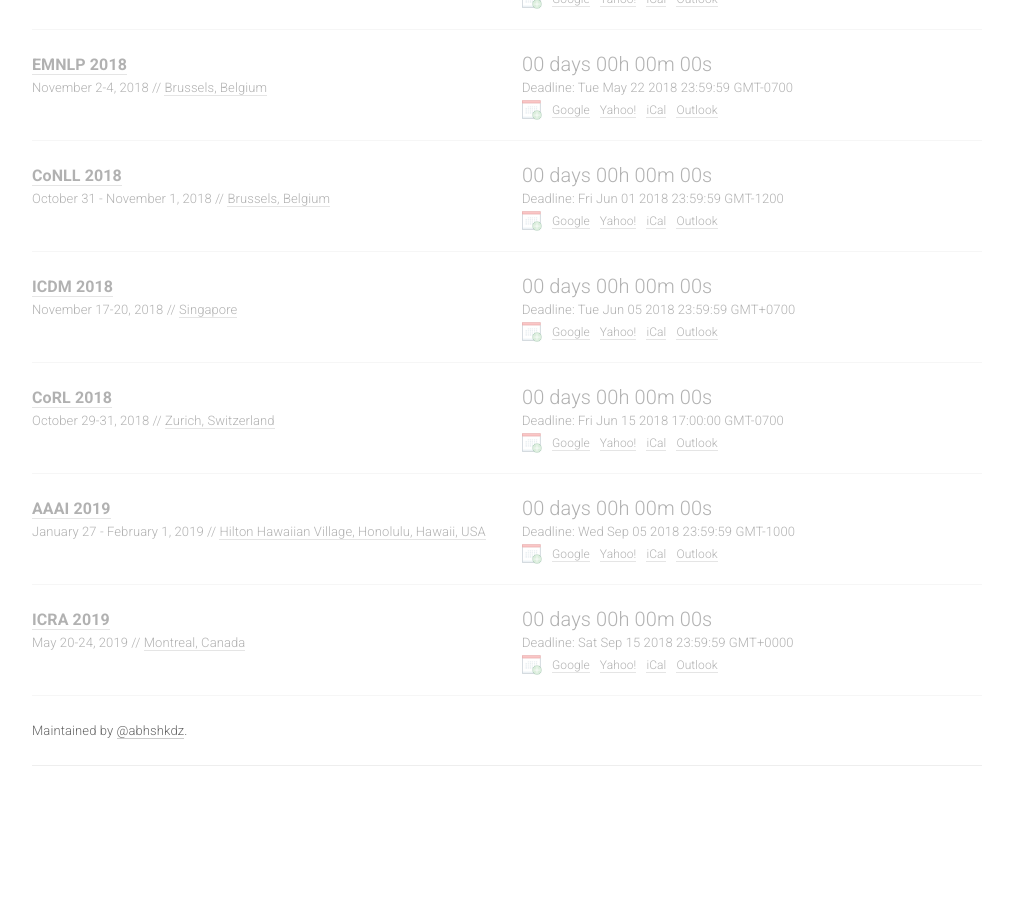
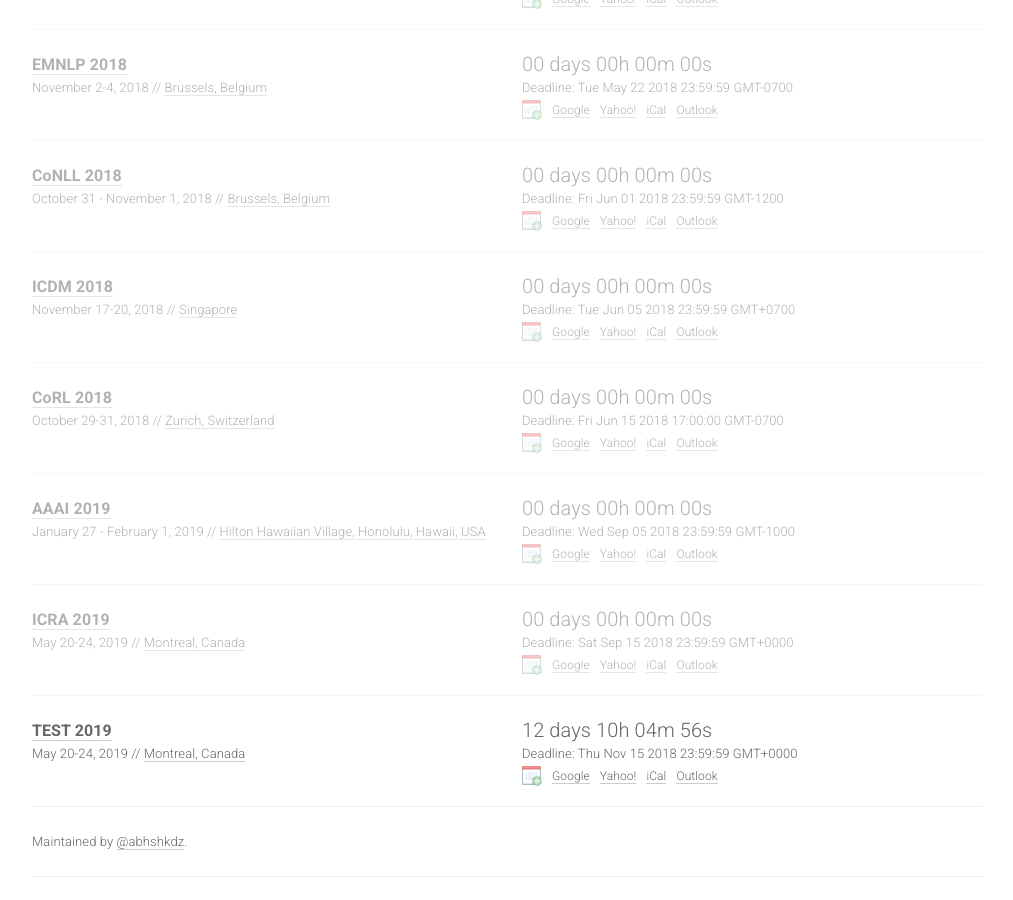
Before and after one commit to paperswithcode/ai-deadlines, a Jekyll site: the page built from index.html, in a window 1280 px wide and 900 px high, scrolled down 2736 px. Shown: the whole window, without its empty margins (133-1146 px from the left). Built offline with Jekyll 4.4.1, drawn with Linux system fonts in a browser that asks for light colours; nearby versions of some CDN libraries; comment, search, counter and statistics services are not loaded; before the commit the page ends 3525 px from its top, so only the background shows below that.

Commit message:
Add test event

```diff
--- a/_data/conferences.yml
+++ b/_data/conferences.yml
@@ -290,3 +290,13 @@
   date: May 20-24, 2019
   place: Montreal, Canada
   sub: RO
+
+- name: TEST
+  year: 2019
+  id: test2019
+  link: https://icra2019.org//
+  deadline: "2018-11-15 23:59:59"
+  timezone: Etc/GMT
+  date: May 20-24, 2019
+  place: Montreal, Canada
+  sub: RO
```
